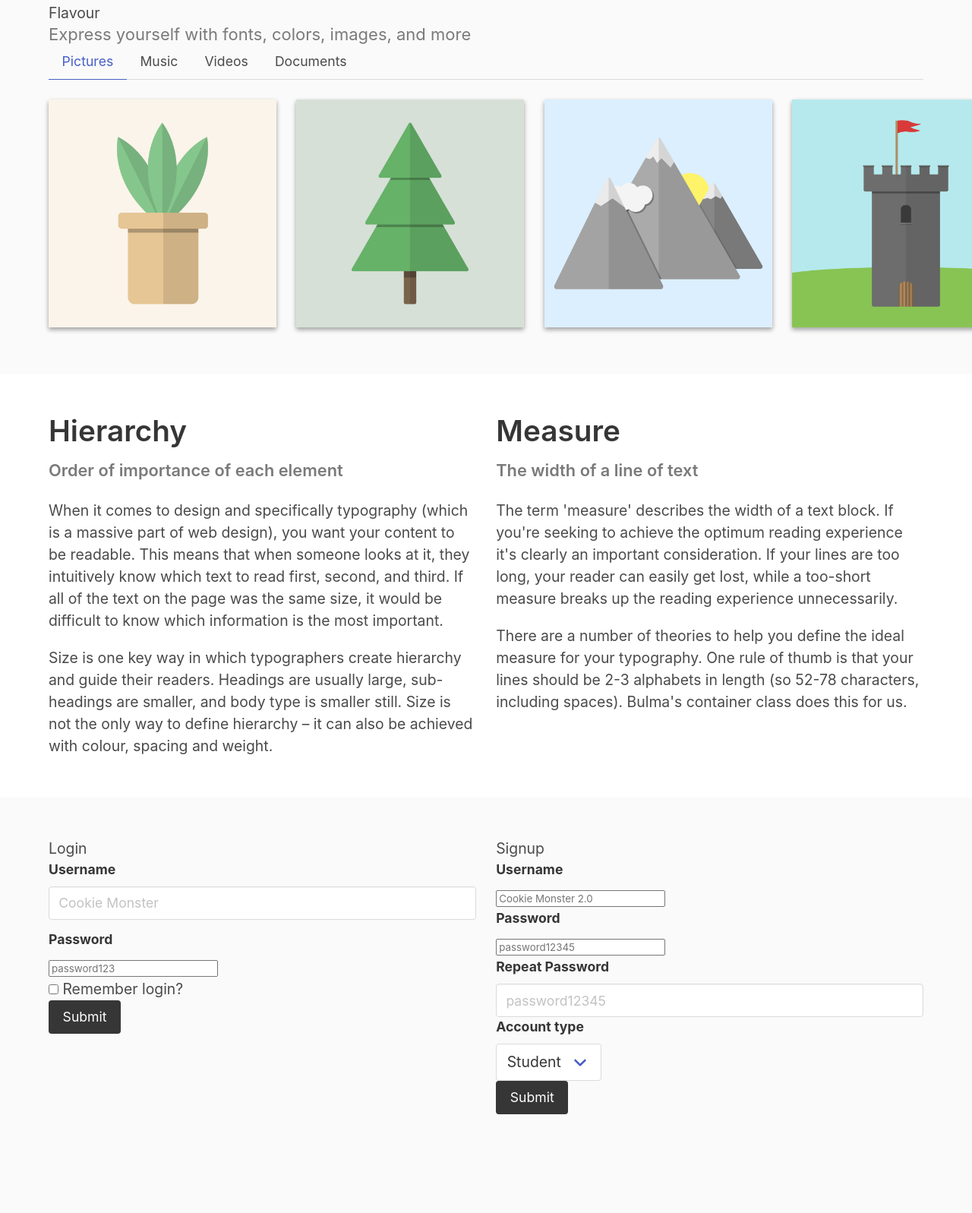
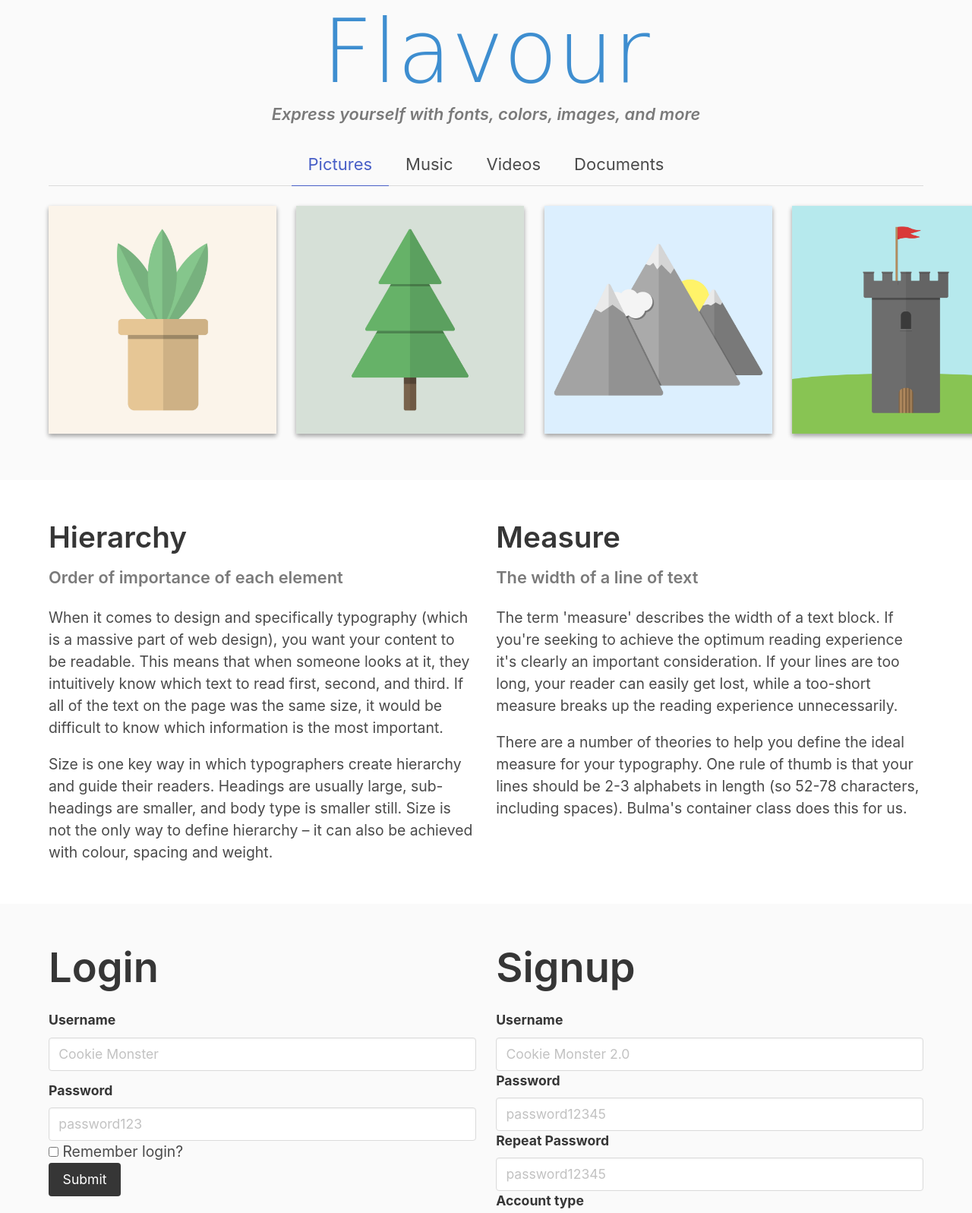
Before and after one commit to jdmar3-comp426/a02-devinjd23, a website: page index.html in a window 1280 px wide. Shown: the part 2344-3941 px from the top of the page at 76% size. Before the commit the page ends 3864 px from the top, so only its background shows below. Drawn offline with nearby package versions, Linux system fonts and the light colour scheme; a web font is replaced by a local one.

Commit message:
more title work, inputs

```diff
--- a/index.html
+++ b/index.html
@@ -87,11 +87,11 @@
 </section>
 <section class="section">
     <div class="container">
-        <div class="">
-            <h1 class="">Flavour</h1>
-            <h5 class="subtitle has-text-grey">Express yourself with fonts, colors, images, and more</h5>
+        <div class="content has-text-centered">
+            <h1 class="title has-text-info is-family-secondary">Flavour</h1>
+            <h5 class="subtitle has-text-grey is-italic">Express yourself with fonts, colors, images, and more</h5>
         </div>
-        <div class="tabs">
+        <div class="tabs is-medium is-centered">
             <ul>
                 <li class="is-active"><a>Pictures</a></li>
                 <li><a>Music</a></li>
@@ -155,7 +155,7 @@
     <div class="container">
         <div class="columns">
             <div class="column">
-                <h1 class="">Login</h1>
+                <h1 class="title">Login</h1>
                 <form>
                     <div class="field">
                         <label class="label">Username</label>
@@ -166,7 +166,7 @@
                     <div class="">
                         <label class="label">Password</label>
                         <div class="">
-                            <input class="" type="password" placeholder="password123" name="password">
+                            <input class="input" type="password" placeholder="password123" name="password">
                         </div>
                     </div>
                     <div class="">
@@ -185,18 +185,18 @@
                 </form>
             </div>
             <div class="column">
-                <h1 class="">Signup</h1>
+                <h1 class="title">Signup</h1>
                 <form>
                     <div class="">
                         <label class="label">Username</label>
                         <div class="">
-                            <input class="" type="text" placeholder="Cookie Monster 2.0" name="username">
+                            <input class="input" type="text" placeholder="Cookie Monster 2.0" name="username">
                         </div>
                     </div>
                     <div class="">
                         <label class="label">Password</label>
                         <div class="">
-                            <input class="" type="password" placeholder="password12345">
+                            <input class="input" type="password" placeholder="password12345">
                         </div>
                     </div>
                     <div class="">
```
